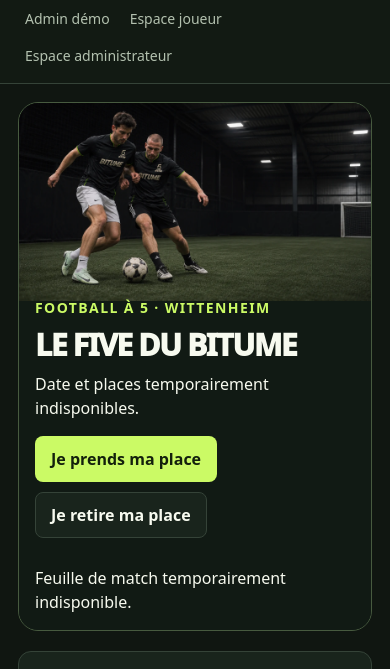
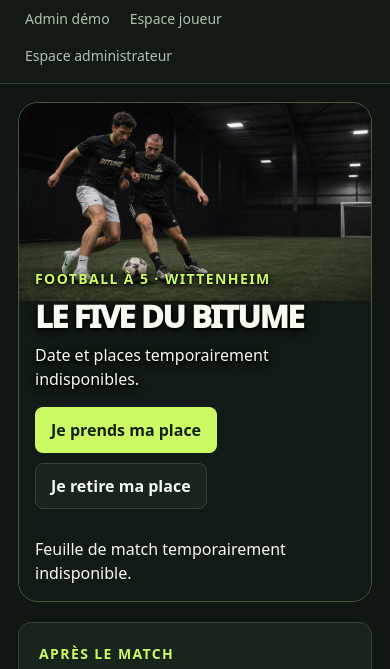
Before and after one commit to fivedubitume/le-five-du-bitume, a plain HTML site: page docs/index.html in a window 390 px wide. Shown: the part 112-781 px from the top of the page. Drawn offline with nearby package versions, Linux system fonts and the light colour scheme; no server answers.

Commit message:
Remonter le titre et les boutons sur le terrain

```diff
--- a/docs/five-photo.css
+++ b/docs/five-photo.css
@@ -33,7 +33,7 @@
 .hero-photo-colonne::before {
   content: "";
   display: block;
-  aspect-ratio: 1.07;
+  aspect-ratio: 1.4;
 }
 
 .hero-photo .hero-five-intro::before {
@@ -41,7 +41,7 @@
 }
 
 .hero-photo .hero-five-intro h1 {
-  font-size: clamp(1.9rem, 3.4vw, 3.4rem);
+  font-size: clamp(1.95rem, 4vw, 3.65rem);
 }
 
 .hero-photo .feuille-panneau {
@@ -64,6 +64,14 @@
   }
 
   .hero-photo-colonne::before {
-    aspect-ratio: 1.8;
+    aspect-ratio: 2.15;
   }
 }
+
+.hero-photo .hero-five-intro {
+  text-shadow: 0 2px 8px #000, 0 1px 3px #000;
+}
+
+.hero-photo .hero-five-intro .btn {
+  text-shadow: none;
+}
--- a/docs/index.html
+++ b/docs/index.html
@@ -1,3 +1,3 @@
-<!doctype html><html lang="fr"><head><meta charset="utf-8"><meta name="viewport" content="width=device-width,initial-scale=1"><meta name="theme-color" content="#101811"><title>Le Five du Bitume</title><link rel="stylesheet" href="style.css"><script src="app.js?v=photo-joueurs" defer></script><script src="supabase-config.js" defer></script><script src="disponibilites.js" defer></script><link rel="stylesheet" href="bitume-match.css"><script src="https://cdn.jsdelivr.net/npm/@supabase/supabase-js@2.89.0/dist/umd/supabase.js" defer></script><link rel="stylesheet" href="five-maillots.css?v=cadrage"><script src="maillots.js" defer></script><script src="feuille-bitume.js?v=domicile" defer></script><link rel="stylesheet" href="five-photo.css?v=bandeau-unique"></head>
+<!doctype html><html lang="fr"><head><meta charset="utf-8"><meta name="viewport" content="width=device-width,initial-scale=1"><meta name="theme-color" content="#101811"><title>Le Five du Bitume</title><link rel="stylesheet" href="style.css"><script src="app.js?v=photo-joueurs" defer></script><script src="supabase-config.js" defer></script><script src="disponibilites.js" defer></script><link rel="stylesheet" href="bitume-match.css"><script src="https://cdn.jsdelivr.net/npm/@supabase/supabase-js@2.89.0/dist/umd/supabase.js" defer></script><link rel="stylesheet" href="five-maillots.css?v=cadrage"><script src="maillots.js" defer></script><script src="feuille-bitume.js?v=domicile" defer></script><link rel="stylesheet" href="five-photo.css?v=texte-sur-gazon"></head>
 <body><header><div class="wrap bar"><a class="brand" href="#accueil"><img class="club-logo" src="logo.PNG" alt=""><span>LE FIVE DU <strong>BITUME</strong></span></a><nav aria-label="Navigation"><a href="#accueil">Accueil</a><a href="#tournois">Tournois</a><a href="#classement">Classement</a><a href="#profil">Mon profil</a><a href="#admin">Admin démo</a><a href="joueur.html">Espace joueur</a><a href="connexion.html">Espace administrateur</a></nav></div></header>
 <main class="wrap" id="app"></main><footer class="wrap">Le Five du Bitume · Démonstration locale avec données fictives</footer><div id="status" role="status" aria-live="polite"></div></body></html>
```
